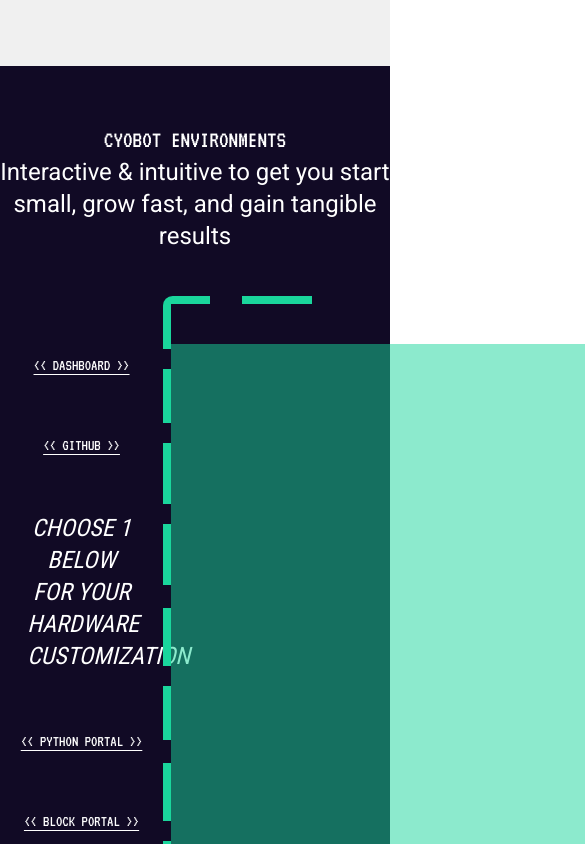
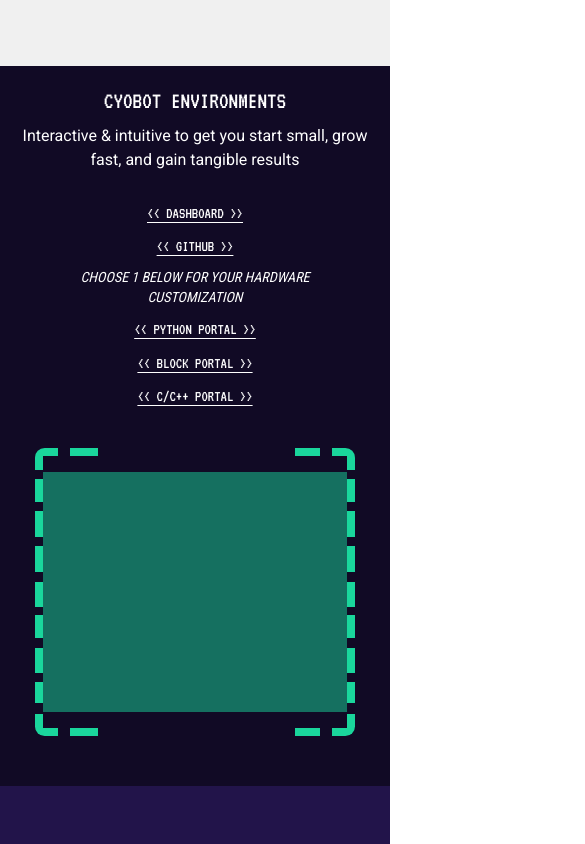
Before and after one commit to devcyobot/react-cyobot-landing-page, a Next.js app: page / in a window 390 px wide. Shown: the part 4620-5464 px from the top of the page, 585 px wide, since content can reach past the window. Built offline with nearby package versions, Linux system fonts and the light colour scheme.

Commit message:
environments responsive

```diff
--- a/src/app/home/environtments.tsx
+++ b/src/app/home/environtments.tsx
@@ -10,17 +10,17 @@
 	};
 
 	return (
-		<section className="h-[60rem] bg-brand-dark flex flex-col justify-evenly items-center">
+		<section className="h-[45rem] md:h-[55rem] lg:h-[60rem] bg-brand-dark flex flex-col justify-evenly items-center">
 			<div className="flex flex-col justify-between h-[12%]">
 				<h2 className="text-white text-2xl sm:text-3xl md:text-4xl lg:text-6xl text-center">
 					CYOBOT ENVIRONMENTS
 				</h2>
-				<p className="font-roboto text-white text-2xl text-center">
+				<p className="font-roboto text-white px-2 sm:text-lg lg:text-2xl text-center">
 					Interactive & intuitive to get you start small, grow fast, and gain
 					tangible results
 				</p>
 			</div>
-			<div className="grid grid-cols-[1fr_1.5fr] items-center w-full mx-auto max-w-[1440px]">
+			<div className="h-4/5 sm:h-auto grid grid-cols-1 sm:grid-cols-[1fr_1.5fr] items-center w-full mx-auto max-w-[1440px]">
 				<ul className="h-full flex flex-col items-center justify-evenly">
 					<li>
 						<button
@@ -40,7 +40,7 @@
 							&lt;&lt; GITHUB &gt;&gt;
 						</button>
 					</li>
-					<span className="w-2/3 font-robotoCondensed italic text-2xl text-white text-center">
+					<span className="w-2/3 font-robotoCondensed italic text-sm sm:text-base lg:text-xl xl:text-2xl text-white text-center">
 						CHOOSE 1 BELOW FOR YOUR HARDWARE CUSTOMIZATION
 					</span>
 					<li>
@@ -71,11 +71,11 @@
 						</button>
 					</li>
 				</ul>
-				<div className="dashboard-border relative h-[42rem] w-[50rem] flex items-center">
-					<div className="bg-brand-green bg-opacity-50 h-[36rem] w-[55rem] flex flex-col items-center justify-center">
+				<div className="justify-self-center dashboard-border relative h-[18rem] sm:h-[27rem] lg:h-[32rem] xl:h-[42rem] w-[20rem] sm:w-[30rem] lg:w-[40rem] xl:w-[50rem] flex items-center">
+					<div className="bg-brand-green bg-opacity-50 h-[15rem] sm:h-[23rem] lg:h-[28rem] xl:h-[36rem] w-full flex flex-col items-center justify-center">
 						{activeScreen >= 0 ? (
-							<div className="relative h-[85%] w-4/5 flex flex-col justify-center">
-								<figure className="relative h-full">
+							<div className="relative h-[90%] sm:h-[85%] w-4/5 flex flex-col justify-center">
+								<figure className="relative h-2/3">
 									<Image
 										src={envData[activeScreen].src}
 										alt="CYOBot Portals"
@@ -89,7 +89,7 @@
 										}}
 									/>
 								</figure>
-								<p className="font-robotoCondensed text-xl text-white mt-2">
+								<p className="h-auto font-robotoCondensed text-sm sm:text-base lg:text-xl text-white mt-2">
 									{envData[activeScreen].caption}
 								</p>
 							</div>
--- a/src/app/home/levels/rewards.tsx
+++ b/src/app/home/levels/rewards.tsx
@@ -33,7 +33,7 @@
 				PROJECTS
 			</h4>
 			<div
-				className={`my-10 max-w-[1440px] w-full sm:w-[75%] md:w-full h-full
+				className={`mx-auto my-10 max-w-[1440px] w-full sm:w-[75%] md:w-full h-full
 					grid grid-cols-1 sm:grid-cols-2 md:grid-cols-3 grid-rows-${rowNum} place-items-center justify-items-center
 					gap-y-10 sm:gap-5 md:gap-10 lg:gap-5 xl:gap-y-16 xl:gap-x-0`}
 			>
--- a/src/app/home/specs.tsx
+++ b/src/app/home/specs.tsx
@@ -101,7 +101,7 @@
 				</div>
 				<div className="w-[34%] absolute flex items-center justify-between">
 					<svg
-						className="relative right-[5.5rem]"
+						className="cursor-pointer relative right-[5.5rem]"
 						onClick={handlePrev}
 						width="35%"
 						height="55"
@@ -119,7 +119,7 @@
 						/>
 					</svg>
 					<svg
-						className="relative left-[6.6rem] bottom-1"
+						className="cursor-pointer relative left-[6.6rem] bottom-1"
 						onClick={handleNext}
 						width="35%"
 						height="55"
```
